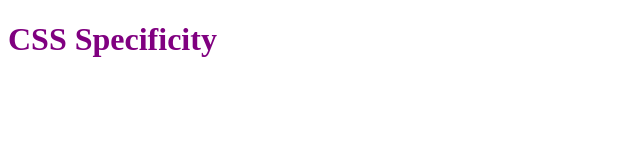
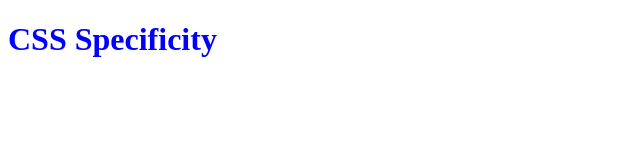
Before and after one commit to Yogesh-160/Sigma_wev_dev, a plain HTML site: page Sigma Web Dev Course/Video #21/index.html in a window 1280 px wide. Shown: the whole page, without its empty margins (0-640 px from the left). Drawn offline with Linux system fonts and the light colour scheme.

Commit message:
Updated code

```diff
--- a/Sigma Web Dev Course/Video #21/index.html
+++ b/Sigma Web Dev Course/Video #21/index.html
@@ -5,7 +5,7 @@
     <meta name="viewport" content="width=device-width, initial-scale=1.0">
     <title>Document</title>
     <style>
-        h1{
+         h1{
             color: aqua;
         }
 
@@ -26,7 +26,7 @@
 
 <body>
     <div>
-        <h1 class="yellow cred cpurple">CSS Specificity </h1>
+        <h1 style="color: blue;" class="yellow cred cpurple">CSS Specificity </h1>
     </div>
 </body>
 </html>
```
